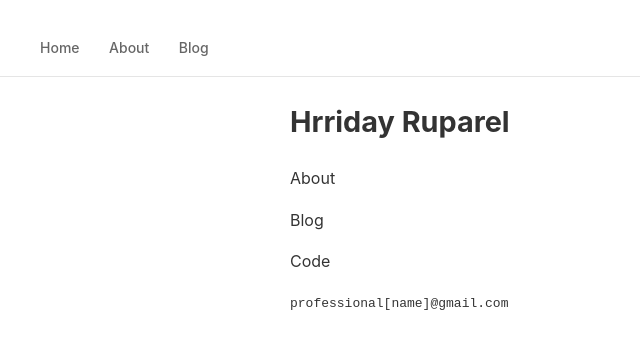
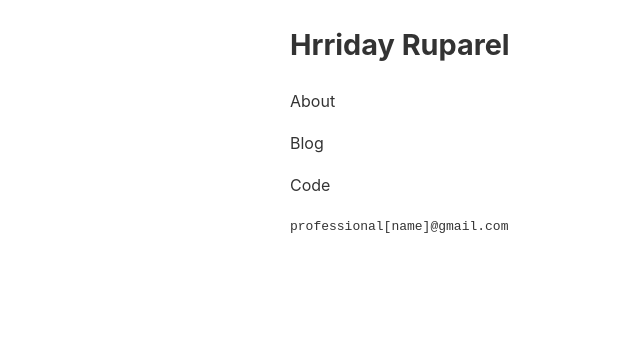
Before and after one commit to Robohrriday/Robohrriday.github.io, a Jekyll site: the page built from index.html, in a window 1280 px wide. Shown: the top 349 px of the page, without its empty margins (0-640 px from the left). Built offline with Jekyll 4.4.1, drawn with Linux system fonts in a browser that asks for light colours.

Commit message:
more minor edits 2

```diff
--- /dev/null
+++ b/_layouts/home.html
@@ -0,0 +1,24 @@
+<!DOCTYPE html>
+<html lang="en">
+<head>
+    <meta charset="UTF-8">
+    <meta content="width=device-width, initial-scale=1" name="viewport"/>
+    <title>{% if page.title %}{{ page.title }} - {{ site.title }}{% else %}{{ site.title }}{% endif %}</title>
+
+    <meta name="description" content="{% if page.description %}{{ page.description }}{% else %}{{ site.description }}{% endif %}">
+    <meta name="author" content="{{ site.author }}">
+
+    <link href="/css/main.css" rel="stylesheet"/>
+
+    <!-- Optional: Add favicon -->
+    <link rel="shortcut icon" href="/favicon.ico" type="image/x-icon">
+</head>
+<body>
+    <div class="content">
+
+        <main class="wrap">
+            {{ content }}
+        </main>
+    </div>
+</body>
+</html>
--- a/index.html
+++ b/index.html
@@ -1,5 +1,5 @@
 ---
-layout: default
+layout: home
 title: Home
 description: Personal portfolio and blog
 ---
```
